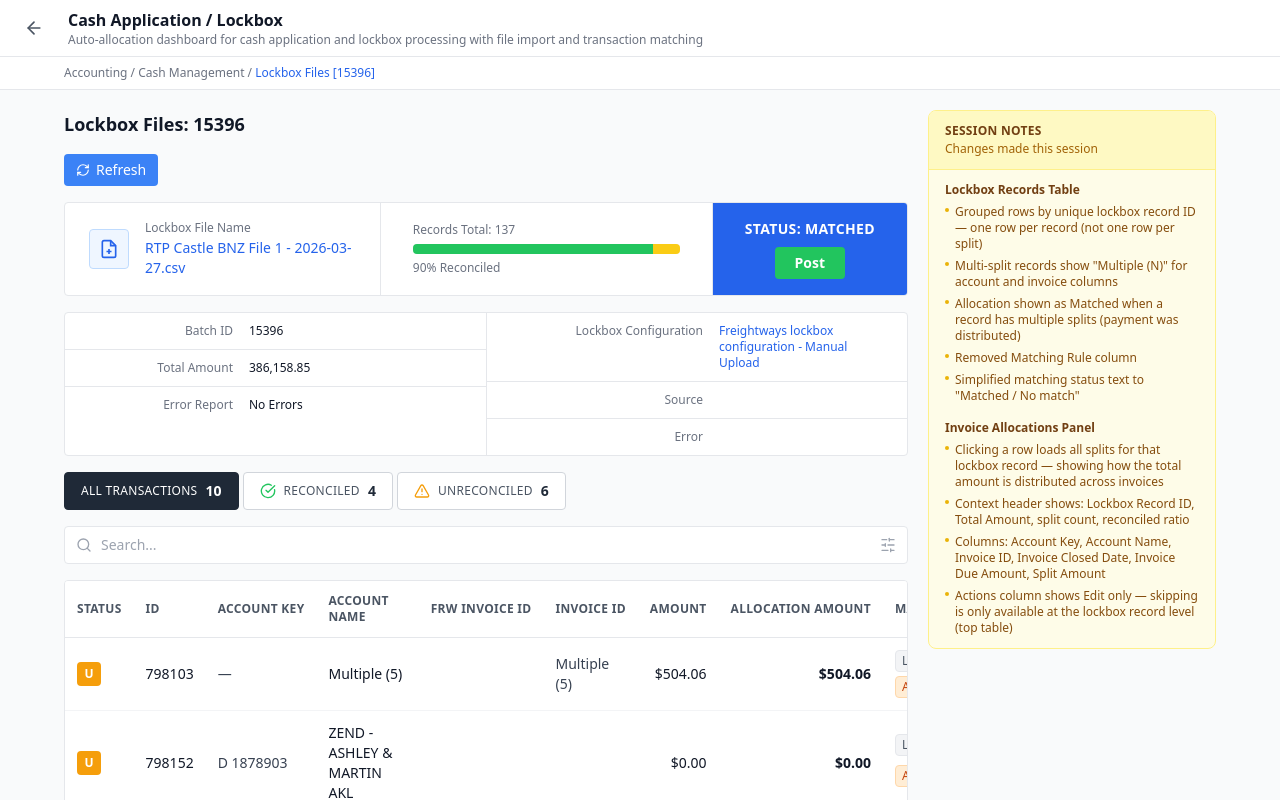
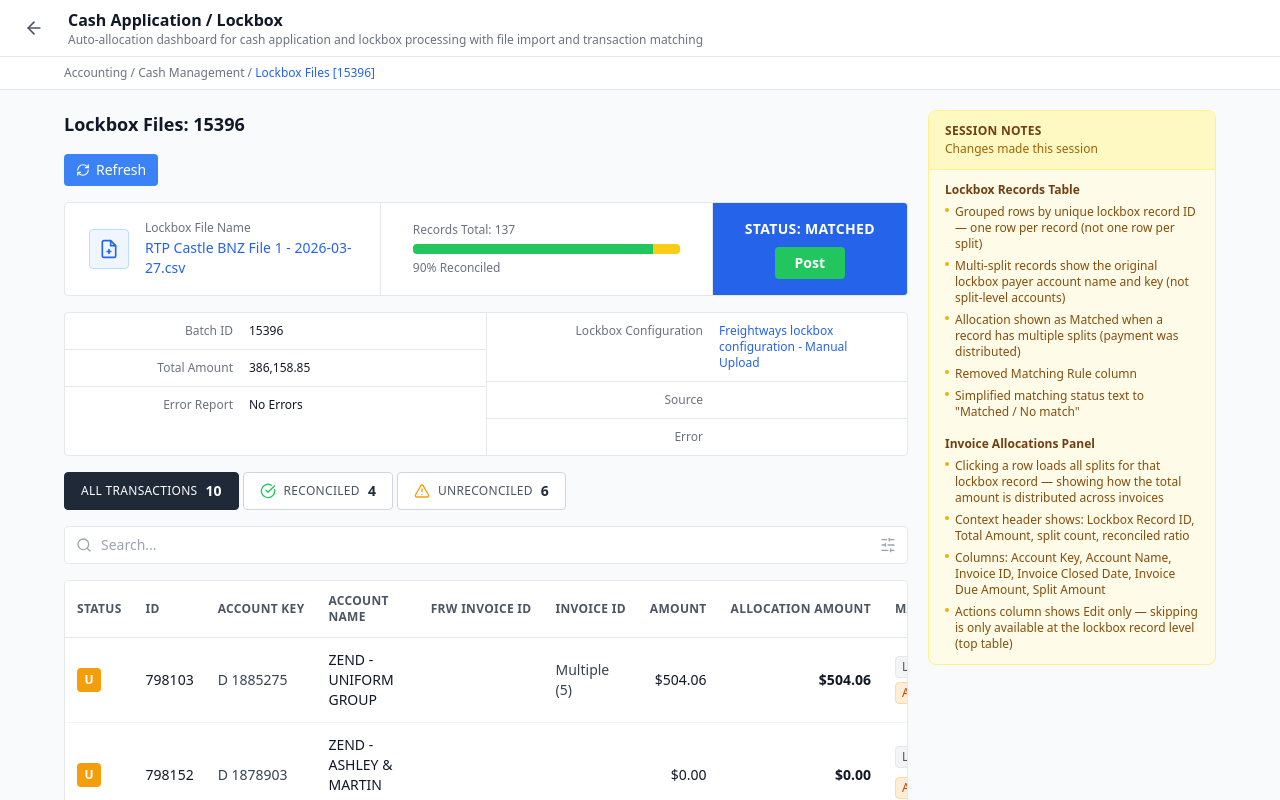
Before and after one commit to kevnat/prototypes, a React (Vite) app: page /prototypes/cash-app in a window 1280 px wide. Shown: the top 800 px of the page. Built offline with nearby package versions, Linux system fonts and the light colour scheme; no server answers.

Commit message:
maintain original account name and key

```diff
--- a/src/components/prototypes/CashAppPrototype.jsx
+++ b/src/components/prototypes/CashAppPrototype.jsx
@@ -82,8 +82,8 @@ const CashAppPrototype = () => {
         lockboxRecordId: recordId,
         splitCount,
         status: allLockboxMatched && allAllocMatched ? 'R' : 'U',
-        accountKey: splitCount === 1 ? splits[0].accountKey : '—',
-        accountName: splitCount === 1 ? splits[0].accountName : `Multiple (${uniqueAccounts.length})`,
+        accountKey: splits[0].originalAccountKey,
+        accountName: splits[0].originalAccountName,
         frwInvoiceId: splits[0].frwInvoiceId,
         invoiceId: uniqueInvoices.length === 0 ? '' : uniqueInvoices.length === 1 ? uniqueInvoices[0] : `Multiple (${uniqueInvoices.length})`,
         amount: splits[0].allocationAmount, // total lockbox record amount
@@ -161,7 +161,7 @@ const CashAppPrototype = () => {
       category: 'Lockbox Records Table',
       items: [
         'Grouped rows by unique lockbox record ID — one row per record (not one row per split)',
-        'Multi-split records show "Multiple (N)" for account and invoice columns',
+        'Multi-split records show the original lockbox payer account name and key (not split-level accounts)',
         'Allocation shown as Matched when a record has multiple splits (payment was distributed)',
         'Removed Matching Rule column',
         'Simplified matching status text to "Matched / No match"',
--- a/src/data/cashAppMockData.js
+++ b/src/data/cashAppMockData.js
@@ -124,6 +124,8 @@ export const mockTransactions = [
     id: 'txn_001',
     lockboxRecordId: '798103',
     status: 'R',
+    originalAccountKey: 'D 1885275',
+    originalAccountName: 'ZEND - UNIFORM GROUP',
     accountKey: 'D 1885275',
     accountName: 'ZEND - UNIFORM GROUP',
     frwInvoiceId: '',
@@ -148,6 +150,8 @@ export const mockTransactions = [
     id: 'txn_002',
     lockboxRecordId: '798103',
     status: 'R',
+    originalAccountKey: 'D 1885275',
+    originalAccountName: 'ZEND - UNIFORM GROUP',
     accountKey: 'D 1914213',
     accountName: 'Zend - SVS Christchurch',
     frwInvoiceId: '',
@@ -172,6 +176,8 @@ export const mockTransactions = [
     id: 'txn_003',
     lockboxRecordId: '798103',
     status: 'R',
+    originalAccountKey: 'D 1885275',
+    originalAccountName: 'ZEND - UNIFORM GROUP',
     accountKey: 'D 1920113',
     accountName: 'Zend - Matsis Partnership AKL',
     frwInvoiceId: '',
@@ -196,6 +202,8 @@ export const mockTransactions = [
     id: 'txn_004',
     lockboxRecordId: '798103',
     status: 'R',
+    originalAccountKey: 'D 1885275',
+    originalAccountName: 'ZEND - UNIFORM GROUP',
     accountKey: 'D 1925617',
     accountName: 'Zend - Paper Plus Coastlands',
     frwInvoiceId: '',
@@ -220,6 +228,8 @@ export const mockTransactions = [
     id: 'txn_005',
     lockboxRecordId: '798103',
     status: 'R',
+    originalAccountKey: 'D 1885275',
+    originalAccountName: 'ZEND - UNIFORM GROUP',
     accountKey: 'D 1928627',
     accountName: 'Zend - Stay Safe Systems AKL',
     frwInvoiceId: '',
@@ -244,6 +254,8 @@ export const mockTransactions = [
     id: 'txn_006',
     lockboxRecordId: '798152',
     status: 'R',
+    originalAccountKey: 'D 1878903',
+    originalAccountName: 'ZEND - ASHLEY & MARTIN AKL',
     accountKey: 'D 1878903',
     accountName: 'ZEND - ASHLEY & MARTIN AKL',
     frwInvoiceId: '',
@@ -259,6 +271,8 @@ export const mockTransactions = [
     id: 'txn_007',
     lockboxRecordId: '798109',
     status: 'R',
+    originalAccountKey: 'D 1883727',
+    originalAccountName: 'Zend - Nautilus Braid NZ Ltd',
     accountKey: 'D 1883727',
     accountName: 'Zend - Nautilus Braid NZ Ltd',
     frwInvoiceId: '',
@@ -274,6 +288,8 @@ export const mockTransactions = [
     id: 'txn_008',
     lockboxRecordId: '798162',
     status: 'R',
+    originalAccountKey: 'D 1893547',
+    originalAccountName: 'ZEND - Zeal Consultants',
     accountKey: 'D 1893547',
     accountName: 'ZEND - Zeal Consultants',
     frwInvoiceId: '',
@@ -289,6 +305,8 @@ export const mockTransactions = [
     id: 'txn_009',
     lockboxRecordId: '798100',
     status: 'R',
+    originalAccountKey: 'D 1887647',
+    originalAccountName: 'Zend - L & A Apparel',
     accountKey: 'D 1887647',
     accountName: 'Zend - L & A Apparel',
     frwInvoiceId: '',
@@ -304,6 +322,8 @@ export const mockTransactions = [
     id: 'txn_010',
     lockboxRecordId: '798163',
     status: 'R',
+    originalAccountKey: 'D 1884653',
+    originalAccountName: 'Zend - Resene Colorshop',
     accountKey: 'D 1884653',
     accountName: 'Zend - Resene Colorshop',
     frwInvoiceId: '',
@@ -319,6 +339,8 @@ export const mockTransactions = [
     id: 'txn_011',
     lockboxRecordId: '798201',
     status: 'U',
+    originalAccountKey: 'D 1990100',
+    originalAccountName: 'ACME CORPORATION',
     accountKey: 'D 1990100',
     accountName: 'ACME CORPORATION',
     frwInvoiceId: '',
@@ -343,6 +365,8 @@ export const mockTransactions = [
     id: 'txn_012',
     lockboxRecordId: '798202',
     status: 'U',
+    originalAccountKey: 'D 1990200',
+    originalAccountName: 'GLOBAL SUPPLIES INC',
     accountKey: 'D 1990200',
     accountName: 'GLOBAL SUPPLIES INC',
     frwInvoiceId: '',
@@ -367,6 +391,8 @@ export const mockTransactions = [
     id: 'txn_013',
     lockboxRecordId: '798203',
     status: 'R',
+    originalAccountKey: 'D 1990300',
+    originalAccountName: 'BREVILLE NZ LTD',
     accountKey: 'D 1990300',
     accountName: 'BREVILLE NZ LTD',
     frwInvoiceId: '',
@@ -391,6 +417,8 @@ export const mockTransactions = [
     id: 'txn_014',
     lockboxRecordId: '798204',
     status: 'U',
+    originalAccountKey: '',
+    originalAccountName: 'UNKNOWN SENDER',
     accountKey: '',
     accountName: 'UNKNOWN SENDER',
     frwInvoiceId: '',
```
